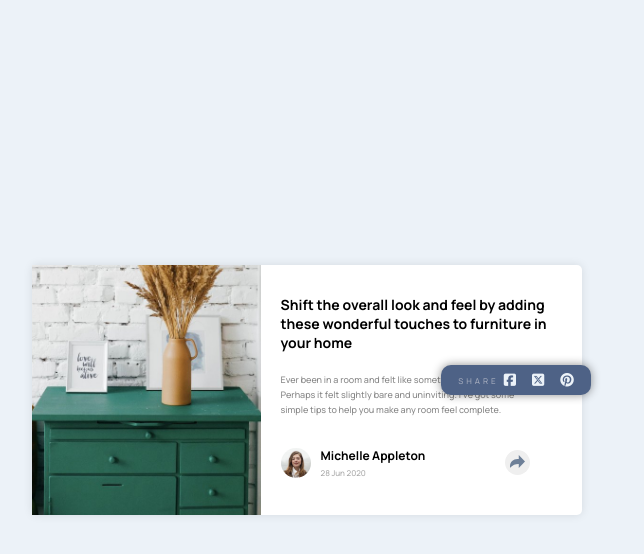
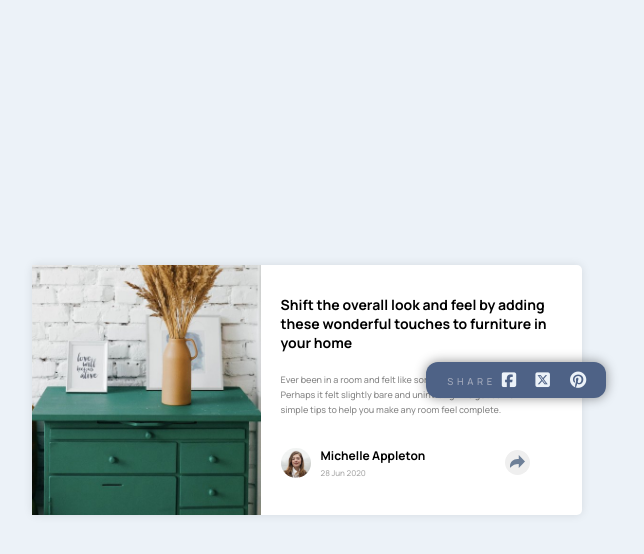
Before and after one commit to GianTheRios/article-preview-component-master, a plain HTML site: page index.html in a window 1280 px wide. Both pictures are taken after a click on the button 850 px from the left and 462 px from the top of the page. Shown: the whole page, without its empty margins (333-977 px from the left). Drawn offline with Linux system fonts and the light colour scheme.

Commit message:
modified:   index.html modified:   script.js modified:   styles.css

```diff
--- a/index.html
+++ b/index.html
@@ -38,13 +38,13 @@
                 <p>SHARE</p>
               </div>
               <div class="social-item">
-                <i class="fa-brands fa-square-facebook" ></i>
+                <i class="fa-brands fa-square-facebook fa-bounce" delay="1200" ></i>
               </div>
               <div class="social-item">
-                <i class="fa-brands fa-square-x-twitter"></i>
+                <i class="fa-brands fa-square-x-twitter fa-bounce"></i>
               </div>
               <div class="social-item">
-                <i class="fa-brands fa-pinterest"></i>
+                <i class="fa-brands fa-pinterest fa-bounce"></i>
             </div>
            </div>
         </div>
--- a/script.js
+++ b/script.js
@@ -9,4 +9,13 @@ shareBtn.addEventListener('click', () => {
     } else {
         socialList.classList.add('hidden');
     }
+
+    // when shareBtn is clicked, the whole pages background opacity is changed
+    // to make the socialList more visible
+    if (shareBtn === 'clicked') {
+        document.body.style.opacity = '0.5';
+    } else {
+        document.body.style.opacity = '1';
+    }
+
 })
--- a/styles.css
+++ b/styles.css
@@ -105,7 +105,7 @@ body {
 
 .share-btn:hover {
   filter: brightness(0.8);
-  scale: 1.1;
+  scale: 1.2;
 }
 
 .share-btn svg {
@@ -134,7 +134,7 @@ body {
 
 .share p:hover {
   color: hsl(210, 46%, 95%);
-  scale: 1.1;
+  scale: 1.2;
 }
 
 .social-list {
@@ -149,6 +149,8 @@ body {
   border-radius: 10px;
   box-shadow: 0 0 10px rgba(0, 0, 0, 0.44);
   z-index: 1;
+  transform: scale(1.2)
+
 }
 
 .social-list i {
@@ -160,7 +162,7 @@ body {
 
 .social-list i:hover {
   color: hsl(0, 0%, 98%);
-  scale: 1.1;
+  scale: 1.4;
 }
 
 .social-item {
```
